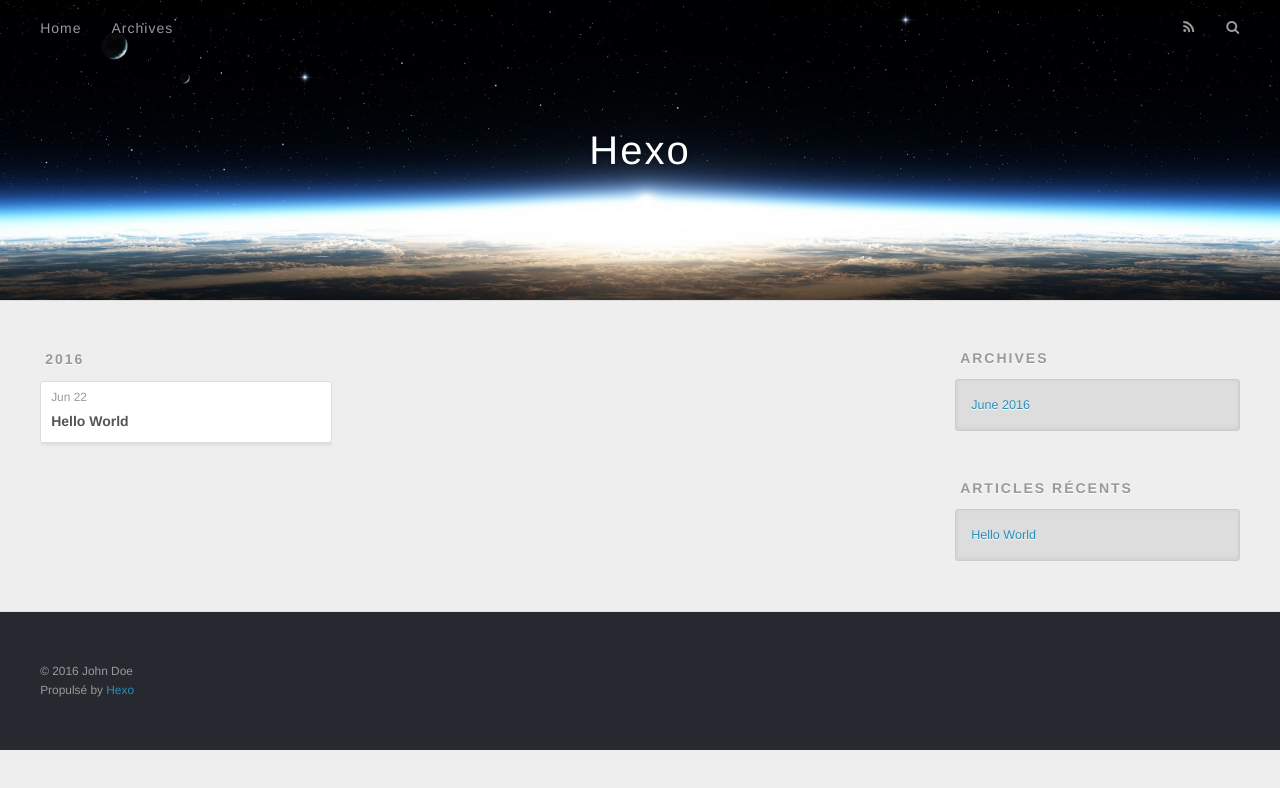
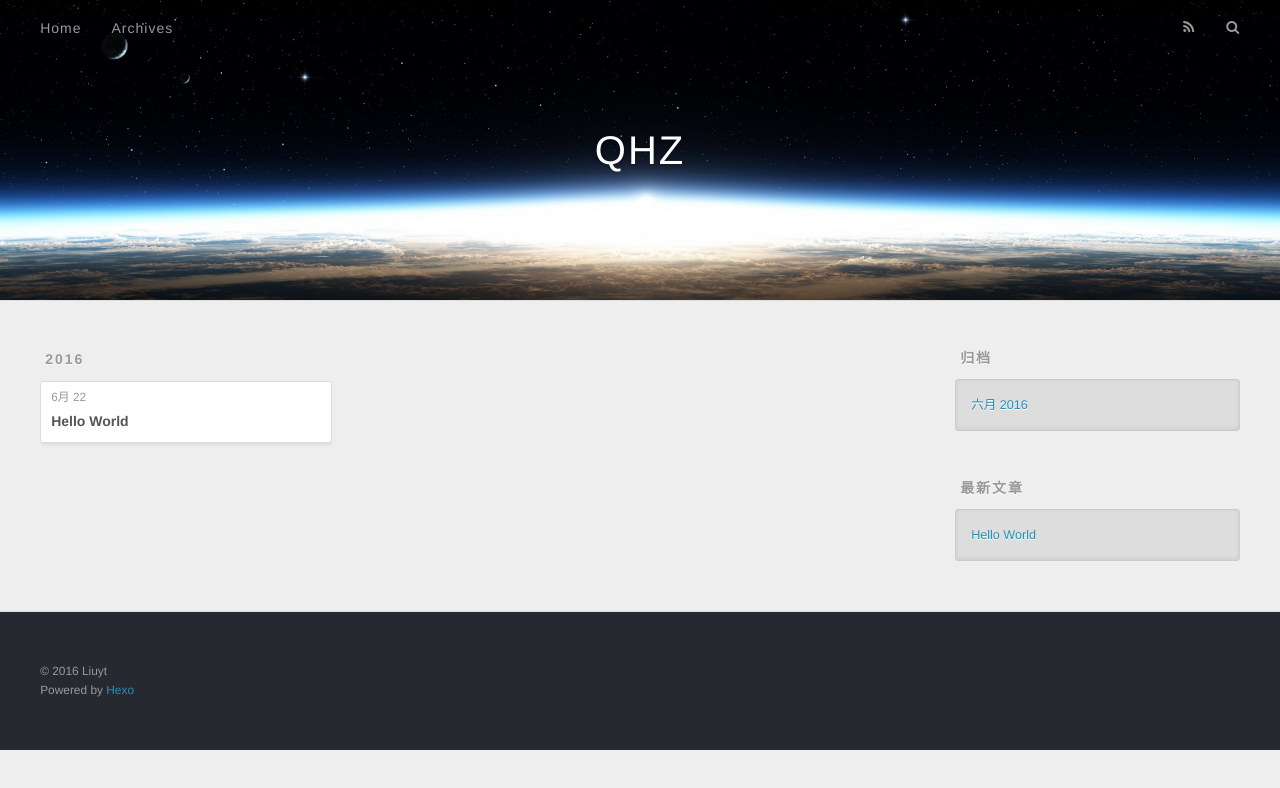
Before and after one commit to Liuyt61/lyt609635570.github.io, a plain HTML site: page archives/index.html in a window 1280 px wide. Drawn offline with nearby package versions, Linux system fonts and the light colour scheme.

Commit message:
Site updated: 2016-06-23 00:24:37

```diff
--- a/archives/index.html
+++ b/archives/index.html
@@ -3,19 +3,19 @@
 <head>
   <meta charset="utf-8">
 
-  <title>Archives | Hexo</title>
+  <title>归档 | QHZ</title>
   <meta name="viewport" content="width=device-width, initial-scale=1, maximum-scale=1">
   <meta name="description">
 <meta property="og:type" content="website">
-<meta property="og:title" content="Hexo">
+<meta property="og:title" content="QHZ">
 <meta property="og:url" content="http://yoursite.com/archives/index.html">
-<meta property="og:site_name" content="Hexo">
+<meta property="og:site_name" content="QHZ">
 <meta property="og:description">
 <meta name="twitter:card" content="summary">
-<meta name="twitter:title" content="Hexo">
+<meta name="twitter:title" content="QHZ">
 <meta name="twitter:description">
 
-    <link rel="alternate" href="/atom.xml" title="Hexo" type="application/atom+xml">
+    <link rel="alternate" href="/atom.xml" title="QHZ" type="application/atom+xml">
 
 
     <link rel="icon" href="/favicon.png">
@@ -36,7 +36,7 @@
   <div id="header-outer" class="outer">
     <div id="header-title" class="inner">
       <h1 id="logo-wrap">
-        <a href="/" id="logo">Hexo</a>
+        <a href="/" id="logo">QHZ</a>
       </h1>
 
     </div>
@@ -51,9 +51,9 @@
       </nav>
       <nav id="sub-nav">
 
-          <a id="nav-rss-link" class="nav-icon" href="/atom.xml" title="Flux RSS"></a>
+          <a id="nav-rss-link" class="nav-icon" href="/atom.xml" title="RSS Feed"></a>
 
-        <a id="nav-search-btn" class="nav-icon" title="Rechercher"></a>
+        <a id="nav-search-btn" class="nav-icon" title="搜索"></a>
       </nav>
       <div id="search-form-wrap">
         <form action="//google.com/search" method="get" accept-charset="UTF-8" class="search-form"><input type="search" name="q" results="0" class="search-form-input" placeholder="Search"><button type="submit" class="search-form-submit">&#xF002;</button><input type="hidden" name="sitesearch" value="http://yoursite.com"></form>
@@ -79,7 +79,7 @@
   <div class="archive-article-inner">
     <header class="archive-article-header">
       <a href="/2016/06/22/hello-world/" class="archive-article-date">
-  <time datetime="2016-06-22T15:05:30.200Z" itemprop="datePublished">Jun 22</time>
+  <time datetime="2016-06-22T15:05:30.200Z" itemprop="datePublished">6月 22</time>
 </a>
 
 
@@ -110,9 +110,9 @@
 
 
   <div class="widget-wrap">
-    <h3 class="widget-title">Archives</h3>
+    <h3 class="widget-title">归档</h3>
     <div class="widget">
-      <ul class="archive-list"><li class="archive-list-item"><a class="archive-list-link" href="/archives/2016/06/">June 2016</a></li></ul>
+      <ul class="archive-list"><li class="archive-list-item"><a class="archive-list-link" href="/archives/2016/06/">六月 2016</a></li></ul>
     </div>
   </div>
 
@@ -120,7 +120,7 @@
 
 
   <div class="widget-wrap">
-    <h3 class="widget-title">Articles récents</h3>
+    <h3 class="widget-title">最新文章</h3>
     <div class="widget">
       <ul>
 
@@ -140,8 +140,8 @@
 
   <div class="outer">
     <div id="footer-info" class="inner">
-      &copy; 2016 John Doe<br>
-      Propulsé by <a href="http://hexo.io/" target="_blank">Hexo</a>
+      &copy; 2016 Liuyt<br>
+      Powered by <a href="http://hexo.io/" target="_blank">Hexo</a>
     </div>
   </div>
 </footer>
```
Also changed, not shown: 2016/06/22/hello-world/index.html (+12 -12 lines), archives/2016/06/index.html (+14 -14 lines), archives/2016/index.html (+14 -14 lines), index.html (+14 -14 lines).
